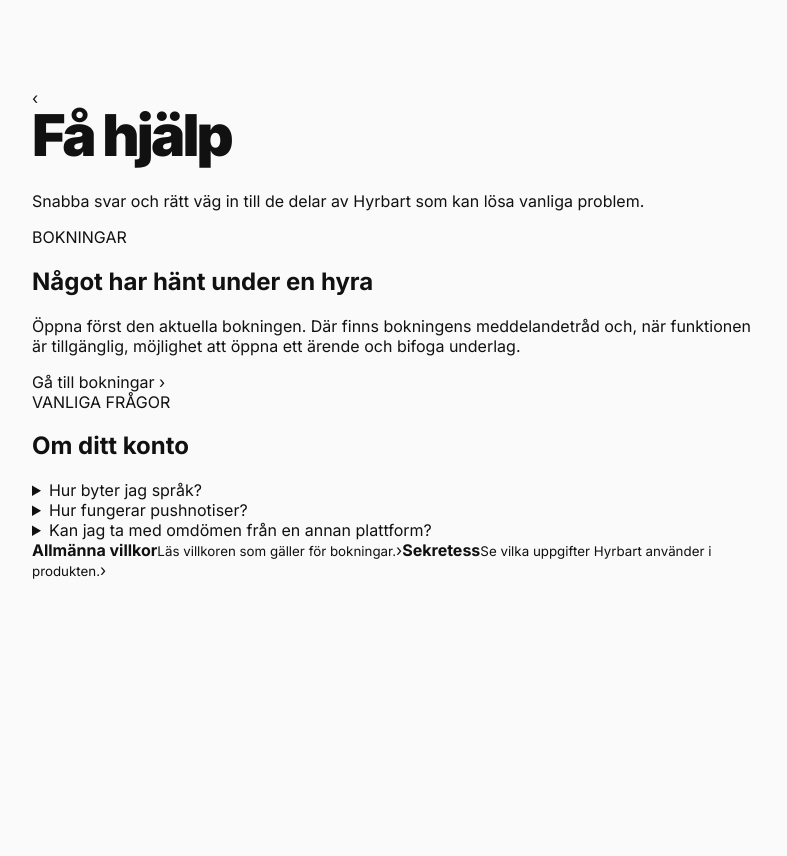
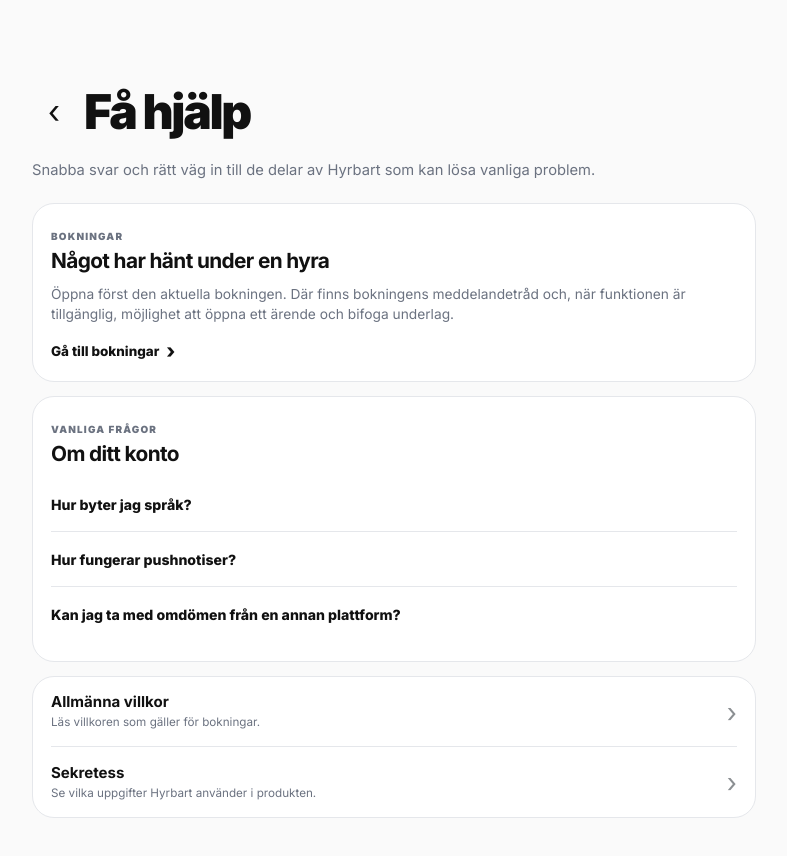
Before and after one commit to peralmkvist/hyrbart-webapp, a Next.js app in the folder hyrbart-webapp/: page /sv/profil/hjalp in a window 1280 px wide. Shown: the top 856 px of the page, without its empty margins (246-1033 px from the left). Built offline with nearby package versions, Linux system fonts and the light colour scheme; no server answers.

Commit message:
Style profile menu sections dropdowns modal and settings pages

```diff
--- a/hyrbart-webapp/app/[locale]/profil/profile-menu.css
+++ b/hyrbart-webapp/app/[locale]/profil/profile-menu.css
@@ -10,10 +10,40 @@
   margin-top: var(--profile-section-gap);
 }
 
+.profileDashboard .profileMenuSection {
+  margin-top: 26px;
+}
+
+.profileDashboard .profileMenuSectionLabel {
+  display: block;
+  margin: 0 2px 7px;
+  color: var(--muted);
+  font-size: .65rem;
+  line-height: 1;
+  font-weight: 900;
+  letter-spacing: .12em;
+}
+
+.profileDashboard .profileMenuList {
+  margin-top: 0;
+}
+
 .profileDashboard .profileMenuRow {
+  width: 100%;
   display: flex;
   align-items: center;
   gap: 16px;
+  color: inherit;
+  text-decoration: none;
+}
+
+.profileDashboard .profileMenuButton {
+  padding: 0;
+  border: 0;
+  background: transparent;
+  text-align: left;
+  font: inherit;
+  cursor: pointer;
 }
 
 .profileDashboard .profileMenuIcon {
@@ -38,44 +68,387 @@
   font-weight: 800;
 }
 
+.profileDashboard .profileSettingLabel {
+  display: grid;
+  gap: 2px;
+}
+
+.profileDashboard .profileSettingLabel small {
+  color: var(--muted);
+  font-size: .68rem;
+  line-height: 1.25;
+  font-weight: 600;
+}
+
 .profileDashboard .profileMenuRow.logout,
 .profileDashboard .profileMenuRow.logout .profileMenuLabel {
   font-weight: 800;
 }
 
-.profileDashboard .profileMenuRow select {
-  font-weight: 800 !important;
+.profileDashboard .profileInlineSelect {
+  max-width: 150px;
+  flex: 0 0 auto;
+  border: 0;
+  background: transparent;
+  color: var(--ink);
+  font: inherit;
+  font-size: .86rem;
+  font-weight: 800;
+  text-align: right;
+  outline: 0;
+  cursor: pointer;
+}
+
+.profileDashboard .profileInlineSelect:disabled {
+  opacity: .55;
+  cursor: default;
 }
 
 .profileDashboard .profileChevron {
   margin-left: auto;
 }
 
-.pushSettingCard {
-  margin-top: var(--profile-section-gap);
-  padding: 18px 20px;
+.profileDashboard .profileLogoutSection {
+  margin-top: 18px;
+}
+
+/* External history modal */
+.profileModalBackdrop {
+  position: fixed;
+  z-index: 1000;
+  inset: 0;
+  display: flex;
+  align-items: flex-end;
+  justify-content: center;
+  padding-top: calc(30px + env(safe-area-inset-top));
+  background: rgba(17, 17, 17, .44);
+  backdrop-filter: blur(5px);
+  -webkit-backdrop-filter: blur(5px);
+}
+
+.profileModalPanel {
+  width: min(680px, 100%);
+  max-height: min(88svh, 820px);
+  overflow-y: auto;
+  overscroll-behavior: contain;
+  padding: 20px 18px calc(22px + env(safe-area-inset-bottom));
+  border-radius: 28px 28px 0 0;
+  background: var(--bg);
+  box-shadow: 0 -18px 60px rgba(0, 0, 0, .2);
+}
+
+.profileModalHeader {
+  position: sticky;
+  top: -20px;
+  z-index: 2;
+  display: flex;
+  align-items: flex-start;
+  justify-content: space-between;
+  gap: 18px;
+  margin: -2px -2px 14px;
+  padding: 2px 2px 14px;
+  background: rgba(244,244,241,.98);
+  backdrop-filter: blur(12px);
+  -webkit-backdrop-filter: blur(12px);
+}
+
+.profileModalEyebrow {
+  display: block;
+  margin-bottom: 6px;
+  color: var(--muted);
+  font-size: .63rem;
+  font-weight: 900;
+  letter-spacing: .12em;
+}
+
+.profileModalHeader h2 {
+  margin: 0;
+  font-size: 1.65rem;
+  line-height: 1;
+  letter-spacing: -.04em;
+}
+
+.profileModalClose {
+  width: 42px;
+  height: 42px;
+  flex: 0 0 42px;
+  display: grid;
+  place-items: center;
+  padding: 0 0 3px;
+  border: 0;
+  border-radius: 50%;
+  background: #fff;
+  color: var(--ink);
+  font-size: 1.8rem;
+  line-height: 1;
+  box-shadow: 0 2px 12px rgba(17,17,17,.08);
+  cursor: pointer;
+}
+
+.profileModalBody .externalHistoryStack {
+  gap: 12px;
+}
+
+.profileModalBody .externalHistoryCard {
+  box-shadow: none;
+}
+
+.profileModalBody .externalHistoryIntro h2 {
+  display: none;
+}
+
+/* Profile subpages */
+.profileSettingsPage {
+  padding-bottom: calc(108px + env(safe-area-inset-bottom));
+}
+
+.profileSubHeader {
+  position: sticky;
+  top: 0;
+  z-index: 120;
+  display: grid;
+  grid-template-columns: 44px minmax(0, 1fr);
+  align-items: center;
+  gap: 8px;
+  margin-top: calc(-1 * max(12px, env(safe-area-inset-top)));
+  padding-top: max(12px, env(safe-area-inset-top));
+  padding-bottom: 12px;
+  background: rgba(250,250,250,.97);
+  backdrop-filter: blur(16px);
+  -webkit-backdrop-filter: blur(16px);
+}
+
+.profileSubHeader > a {
+  width: 44px;
+  height: 44px;
+  display: grid;
+  place-items: center;
+  border-radius: 50%;
+  color: var(--ink);
+  font-size: 2rem;
+  line-height: 1;
+}
+
+.profileSubHeader h1 {
+  min-width: 0;
+  margin: 0;
+  font-size: clamp(1.75rem, 7.5vw, 3rem);
+  line-height: .98;
+  letter-spacing: -.05em;
+  overflow-wrap: anywhere;
+}
+
+.profileSettingsIntro {
+  margin: 12px 0 22px;
+  color: var(--muted);
+  font-size: .92rem;
+  line-height: 1.5;
+}
+
+.profileSettingsCard {
+  margin-top: 14px;
+  padding: 20px 18px;
   border: 1px solid var(--line);
-  border-radius: 20px;
+  border-radius: 22px;
   background: #fff;
+}
+
+.profileSettingsCardHeading > span {
+  color: var(--muted);
+  font-size: .62rem;
+  font-weight: 900;
+  letter-spacing: .12em;
+}
+
+.profileSettingsCardHeading h2 {
+  margin: 6px 0 0;
+  font-size: 1.3rem;
+  line-height: 1.08;
+  letter-spacing: -.03em;
+}
+
+.profileSettingsCard > p {
+  margin: 11px 0 0;
+  color: var(--muted);
+  font-size: .86rem;
+  line-height: 1.5;
+}
+
+.profileSettingsForm {
+  display: grid;
+  gap: 14px;
+  margin-top: 18px;
+}
+
+.profileSettingsForm label {
+  display: grid;
+  gap: 7px;
+  color: var(--ink);
+  font-size: .78rem;
+  font-weight: 800;
+}
+
+.profileSettingsForm input {
+  width: 100%;
+  min-height: 52px;
+  padding: 0 14px;
+  border: 1px solid var(--line);
+  border-radius: 15px;
+  background: #fafafa;
+  color: var(--ink);
+  font: inherit;
+  outline: 0;
+}
+
+.profileSettingsForm input:focus {
+  border-color: #9ba36e;
+  box-shadow: 0 0 0 3px rgba(198,240,0,.18);
+}
+
+.profileSettingsForm input[readonly] {
+  color: var(--muted);
+  background: #f3f3f0;
+}
+
+.profilePrimaryAction {
+  min-height: 54px;
+  margin-top: 2px;
+  border: 0;
+  border-radius: 16px;
+  background: var(--ink);
+  color: #fff;
+  font: inherit;
+  font-weight: 850;
+  cursor: pointer;
+}
+
+.profileSettingsLinkCard {
+  padding-top: 0;
+  padding-bottom: 0;
+  overflow: hidden;
+}
+
+.profileSettingsLinkRow {
+  min-height: 70px;
   display: flex;
   align-items: center;
-  gap: 16px;
   justify-content: space-between;
+  gap: 18px;
+  padding: 12px 0;
+  border-bottom: 1px solid var(--line);
+  color: inherit;
+  text-decoration: none;
 }
 
-.pushSettingCopy { min-width: 0; display: grid; gap: 4px; }
-.pushSettingCopy strong { font-size: 1rem; }
-.pushSettingCopy span, .pushSettingCopy small { color: var(--muted); font-size: .78rem; line-height: 1.35; }
-.pushSettingCopy small { color: var(--ink); }
-.pushSettingCard button {
+.profileSettingsLinkRow:last-child {
+  border-bottom: 0;
+}
+
+.profileSettingsLinkRow > span:last-child {
   flex: 0 0 auto;
-  min-width: 92px;
-  min-height: 44px;
-  padding: 0 14px;
-  border: 0;
-  border-radius: 14px;
-  background: var(--ink);
-  color: #fff;
+  color: #8b8f92;
+  font-size: 1.65rem;
+  font-weight: 300;
+}
+
+.profileSettingsLinkCopy {
+  min-width: 0;
+  display: grid;
+  gap: 4px;
+}
+
+.profileSettingsLinkCopy strong {
+  font-size: .94rem;
+}
+
+.profileSettingsLinkCopy small {
+  color: var(--muted);
+  font-size: .73rem;
+  line-height: 1.35;
+}
+
+.profileSettingsTextLink {
+  display: inline-flex;
+  align-items: center;
+  gap: 7px;
+  margin-top: 16px;
+  font-size: .84rem;
   font-weight: 800;
 }
-.pushSettingCard button:disabled { opacity: .5; }
+
+.profileSettingsTextLink span {
+  font-size: 1.25rem;
+  line-height: 1;
+}
+
+.profileFaqList {
+  margin-top: 12px;
+}
+
+.profileFaqList details {
+  border-top: 1px solid var(--line);
+}
+
+.profileFaqList details:first-child {
+  border-top: 0;
+}
+
+.profileFaqList summary {
+  min-height: 54px;
+  display: flex;
+  align-items: center;
+  list-style: none;
+  cursor: pointer;
+  font-size: .88rem;
+  font-weight: 800;
+}
+
+.profileFaqList summary::-webkit-details-marker {
+  display: none;
+}
+
+.profileFaqList p {
+  margin: -2px 0 15px;
+  color: var(--muted);
+  font-size: .8rem;
+  line-height: 1.5;
+}
+
+.profilePrivacyNotice {
+  background: #f1f1ee;
+}
+
+.profilePrivacyNotice > strong {
+  font-size: .9rem;
+}
+
+@media (min-width: 700px) {
+  .profileModalBackdrop {
+    align-items: center;
+    padding: 32px;
+  }
+
+  .profileModalPanel {
+    border-radius: 28px;
+    padding-bottom: 22px;
+  }
+}
+
+@media (max-width: 390px) {
+  .profileDashboard .profileMenuRow {
+    gap: 12px;
+  }
+
+  .profileDashboard .profileInlineSelect {
+    max-width: 122px;
+    font-size: .8rem;
+  }
+
+  .profileDashboard .profileMenuLabel {
+    font-size: .9rem;
+  }
+
+  .profileSubHeader h1 {
+    font-size: 1.72rem;
+  }
+}
```
